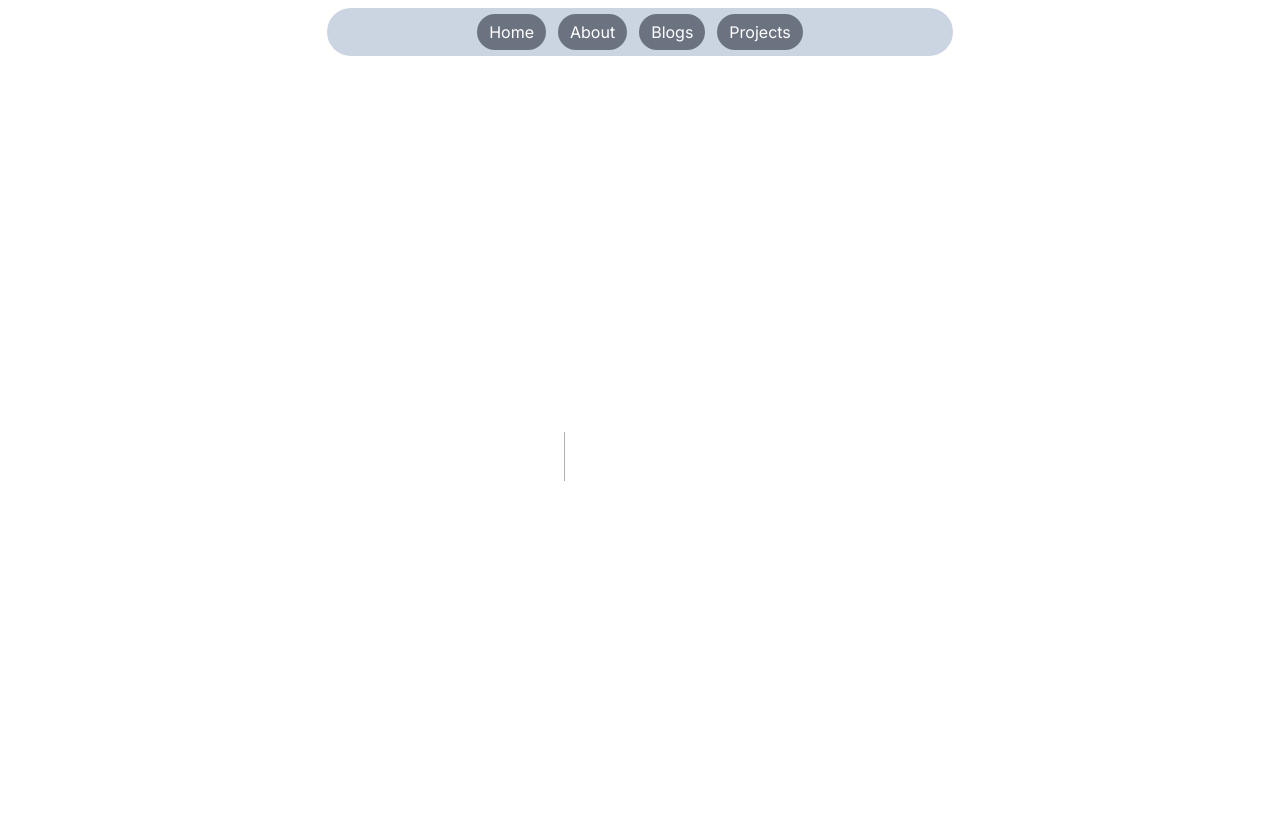
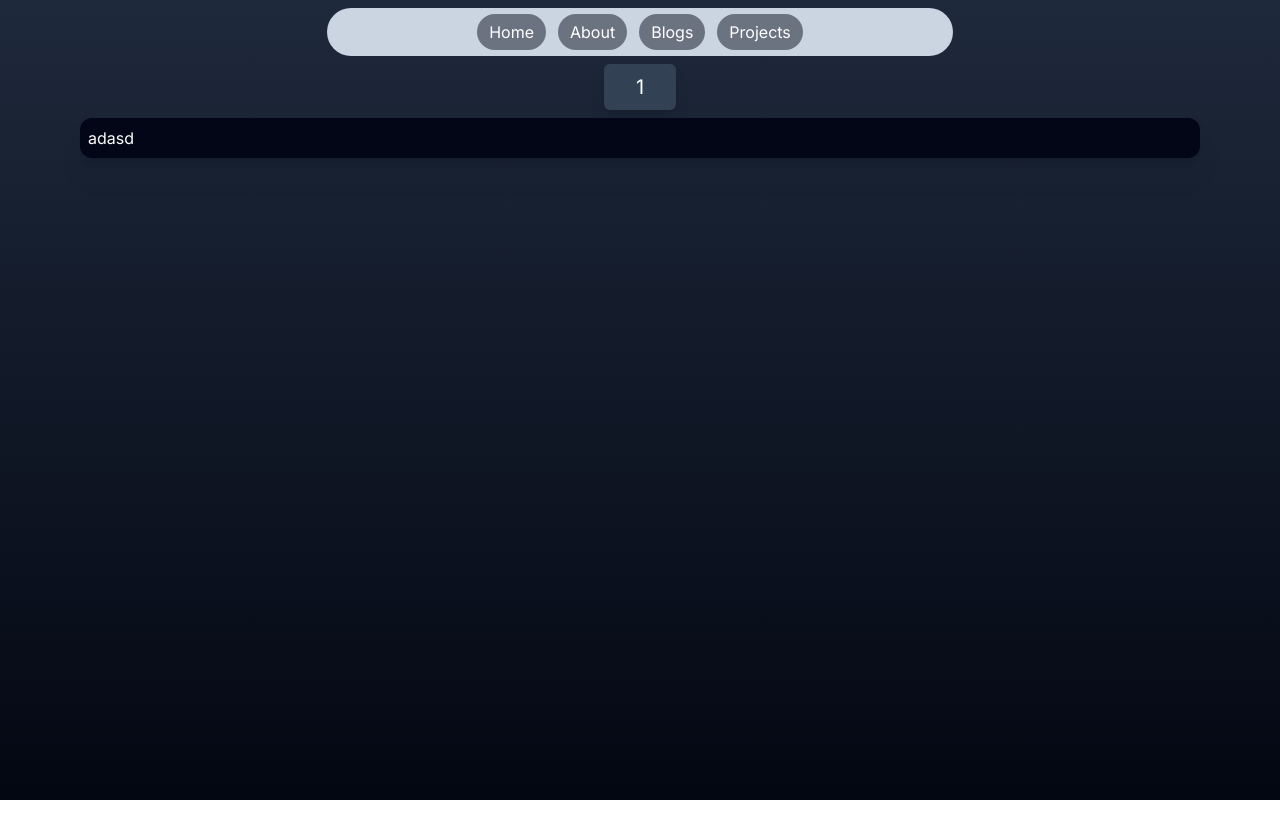
Before and after one commit to sharif181/portfolio, a Next.js app in the folder frontend/: page /blogs/1 in a window 1280 px wide. Before the commit this address had no page. Shown: the top 838 px of the page. After the commit the page ends 800 px from the top, so only its background shows below. Built offline with nearby package versions, Linux system fonts and the light colour scheme.

Commit message:
blog detail page added

```diff
--- /dev/null
+++ b/frontend/src/app/blogs/[id]/page.jsx
@@ -0,0 +1,17 @@
+const BlogDetails = ({ params }) => {
+  return (
+    <div className="container mt-2">
+      <div className="w-screen flex justify-center">
+        <h1 className="font-[20px] text-[20px] py-2 px-8 rounded-md drop-shadow-lg bg-slate-700">
+          {params.id}
+        </h1>
+      </div>
+
+      <div className="mx-20 mt-2 py-2 min-w-max bg-slate-950 rounded-xl drop-shadow-xl shadow-amber-950">
+        <div className="px-2">adasd</div>
+      </div>
+    </div>
+  );
+};
+
+export default BlogDetails;
```
